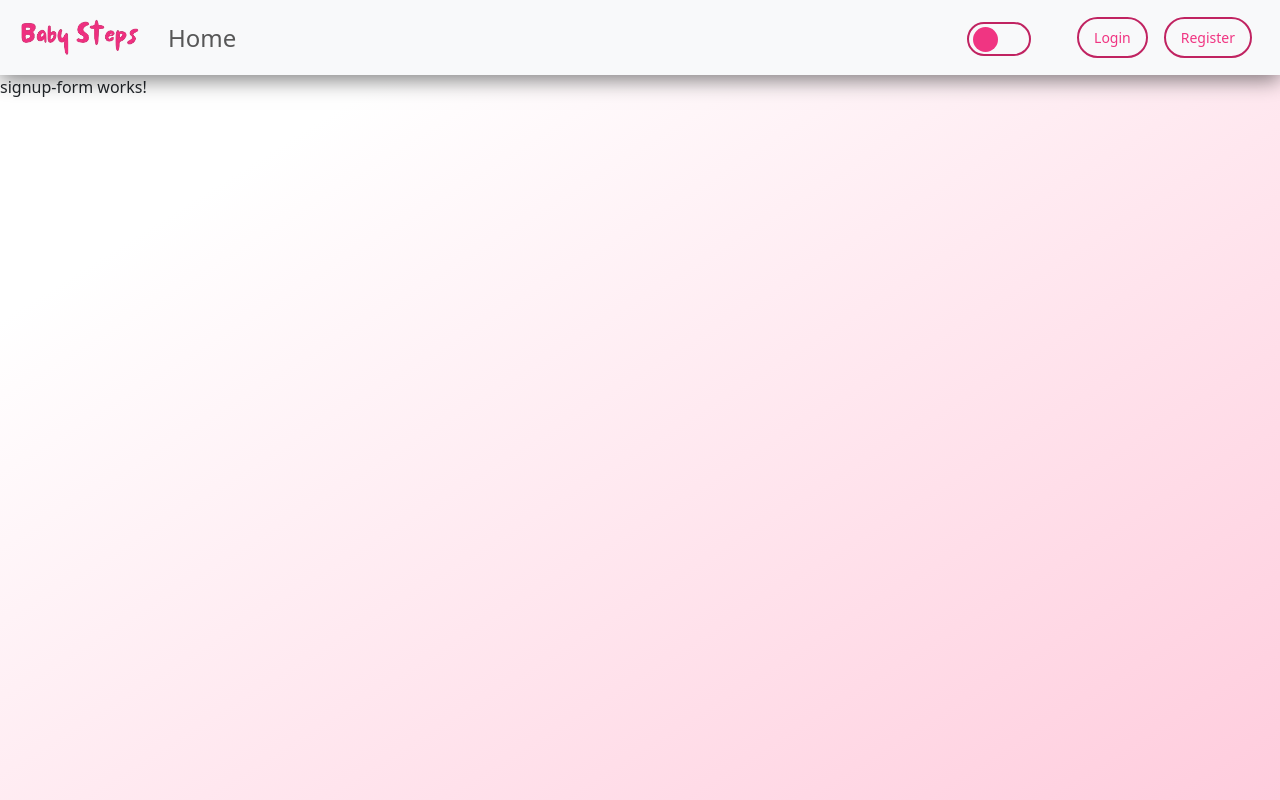
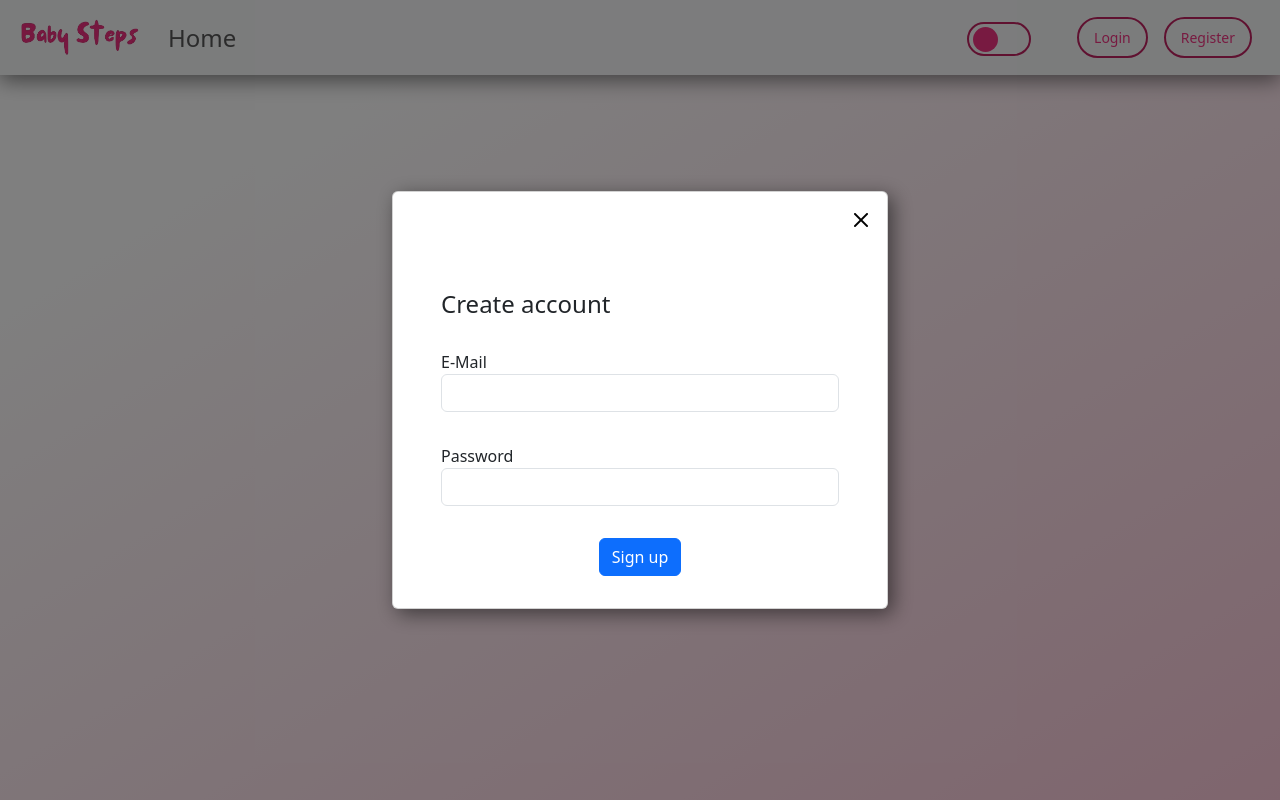
Before and after one commit to EvilMaidAttack/baby-steps, an Angular app: page /signup in a window 1280 px wide. Built offline with nearby package versions, Linux system fonts and the light colour scheme.

Commit message:
finished sign-up form

```diff
--- a/src/app/signup-form/signup-form.component.css
+++ b/src/app/signup-form/signup-form.component.css
@@ -0,0 +1,55 @@
+.overlay {
+    position: fixed;
+    top: 0;
+    left: 0;
+    width: 100%;
+    height: 100%;
+    background: rgba(0, 0, 0, 0.5);
+    display: flex;
+    justify-content: center;
+    align-items: center;
+    z-index: 1;
+}
+
+.container {
+    min-width: 0px;
+    max-width: 520px;
+}
+
+.card {
+    box-shadow: 5px 5px 20px rgba(0, 0, 0, 0.5);
+    padding: 2rem 2rem 1rem 2rem;
+
+}
+
+form {
+    text-align: left;
+}
+
+.exit-container {
+    position: relative;
+    left: 100%;
+    top: -45px;
+}
+
+.btn-exit {
+    border: none;
+    border-radius: 50%;
+    background-color: transparent;
+    font-size: 2rem;
+}
+
+.btn-exit:hover {
+    background-color: rgba(0, 0, 0, 0.1);
+
+}
+
+
+h4, .form-control {
+    margin-bottom: 2rem;
+}
+
+.btn {
+    display: block;
+    margin: 0 auto;
+}
--- a/src/app/signup-form/signup-form.component.html
+++ b/src/app/signup-form/signup-form.component.html
@@ -1 +1,23 @@
-<p>signup-form works!</p>
+<div class="overlay">
+    <div class="container">
+        <div class="card">
+            <div class="card-body">
+                <div class="exit-container">
+                    <button class="btn-exit" routerLink="/home"><i class="bi bi-x"></i></button>
+                </div>
+                <h4 class="card-title">Create account</h4>
+                <form>
+                    <div class="form-group mb-3">
+                        <label for="email">E-Mail</label>
+                        <input class="form-control" id="email" type="email">
+                    </div>
+                    <div class="form-group mb-3">
+                        <label for="password">Password</label>
+                        <input type="password" class="form-control">
+                    </div>
+                    <button class="btn btn-primary">Sign up</button>
+                </form>
+            </div>
+        </div>
+    </div>
+</div>
```
